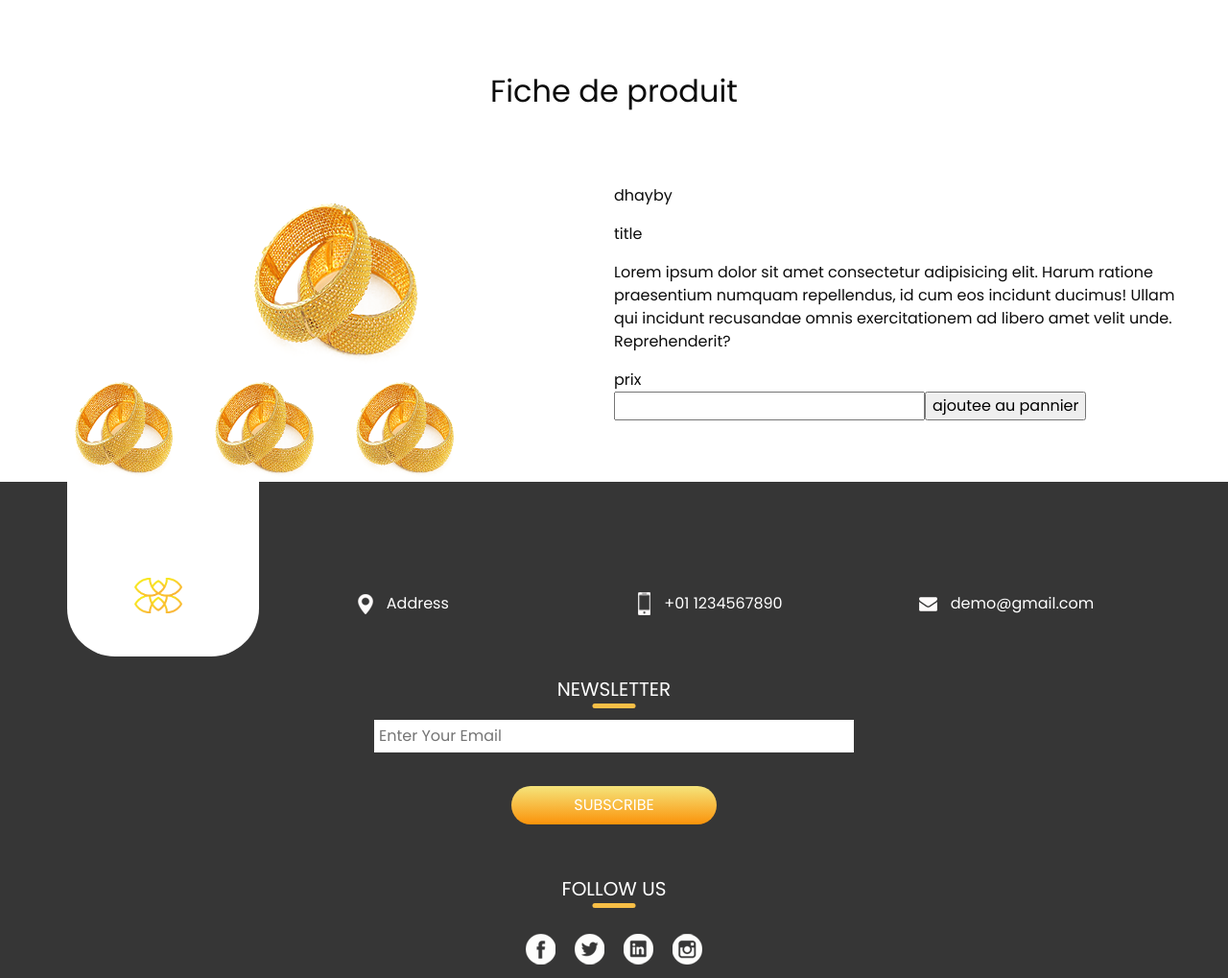
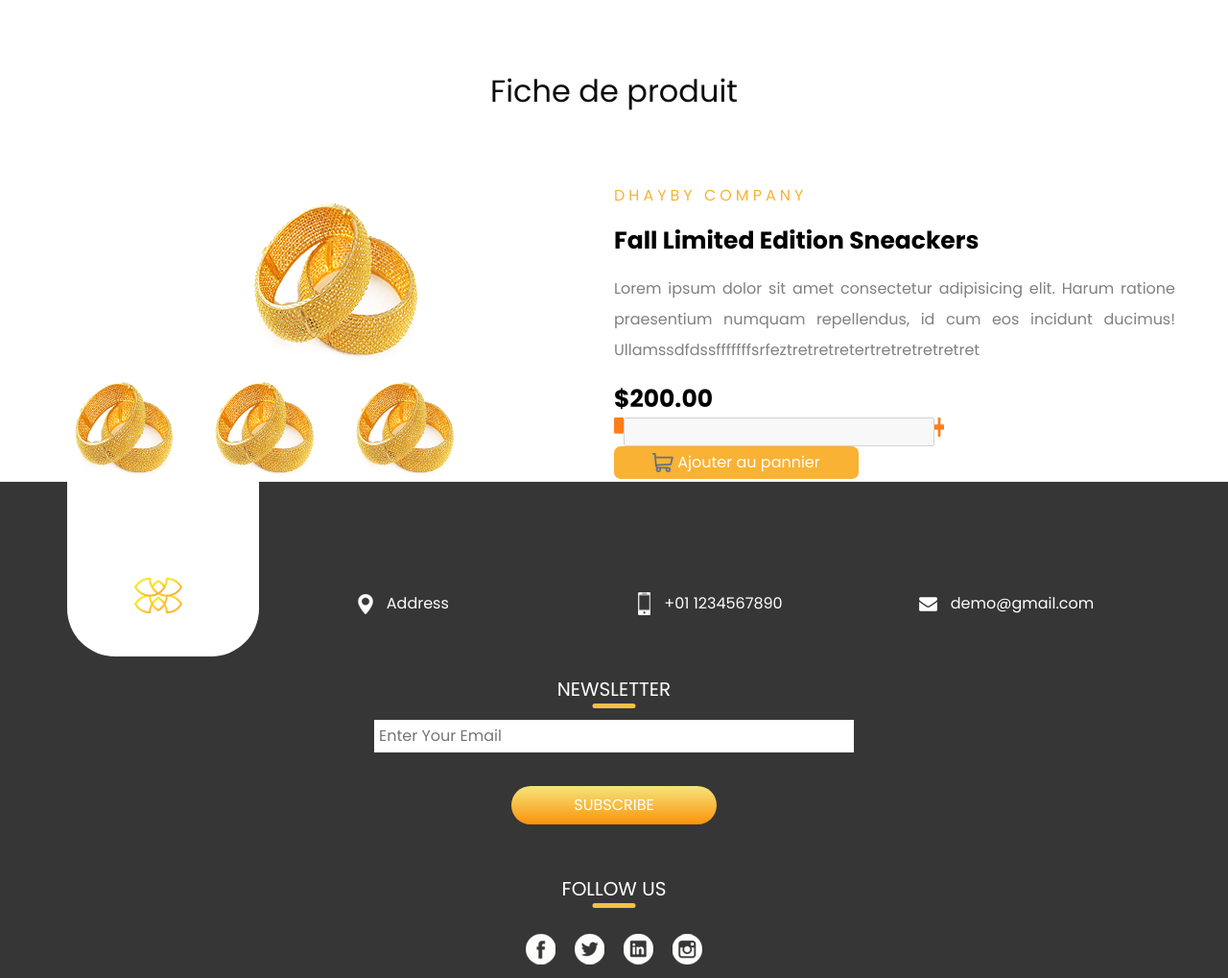
Before and after one commit to med-kandirou/site_bijouterie, a PHP site: page /achat.php in a window 1280 px wide. Shown: the part 61-1080 px from the top of the page at 96% size. Run offline with PHP 8.4, Linux system fonts and the light colour scheme; some libraries are stand-ins or nearby versions; some web fonts are replaced.

Commit message:
product fiche

```diff
--- a/achat.php
+++ b/achat.php
@@ -83,20 +83,20 @@
         </div>
 
         <div class="col-md-6">
-            <div class="row">
-                <p>dhayby</p>
+            <div class="row title-comp">
+                <p>DHAYBY COMPANY</p>
+            </div>
+            <div class="row title-prod">
+                <p>Fall Limited Edition Sneackers</p>
+            </div>
+            <div class="row desc-prod">
+                <p>Lorem ipsum dolor sit amet consectetur adipisicing elit. Harum ratione praesentium numquam repellendus, id cum eos incidunt ducimus! Ullamssdfdssfffffffsrfeztretretretertretretretretret</p>
+            </div>
+            <div class="row prix-prod">
+                $200.00
             </div>
             <div class="row">
-                <p>title</p>
-            </div>
-            <div class="row">
-                <p>Lorem ipsum dolor sit amet consectetur adipisicing elit. Harum ratione praesentium numquam repellendus, id cum eos incidunt ducimus! Ullam qui incidunt recusandae omnis exercitationem ad libero amet velit unde. Reprehenderit?</p>
-            </div>
-            <div class="row">
-                prix
-            </div>
-            <div class="row">
-                <input type="number"> <input type="button" value="ajoutee au pannier">
+              <img src="assets/images/icon-minus.svg" width="10" height="20" alt="min"> <input type="number" disabled><img src="assets/images/icon-plus.svg" width="10" height="20" alt="max">&nbsp;&nbsp;&nbsp;&nbsp;<a href="#" class="btn_pannier"><img src="assets/images/icon-cart.svg" alt="pannier"> Ajouter au pannier</a>
             </div>
         </div>
 
--- a/assets/css/MonStyle.css
+++ b/assets/css/MonStyle.css
@@ -153,3 +153,26 @@ margin-bottom: 6%;
 .toggle{
     display: block;
 }
+
+/* page achat */
+.title-comp{
+    color: #F9B233;
+    letter-spacing: 4px;
+}
+.title-prod,.prix-prod{
+    color: #000000;
+    font-weight: bold;
+    font-size: 25px;
+}
+.desc-prod{
+    color: grey;
+    text-align: justify;
+    line-height:2em;
+}
+.btn_pannier{
+    background-color: #F9B233;
+    text-decoration: none;
+    color: white;
+    padding: 5px 40px 5px 40px;
+    border-radius: 7px;
+}
```
Also changed, not shown: assets/images/icon-cart.svg (added), assets/images/icon-minus.svg (added), assets/images/icon-plus.svg (added).
